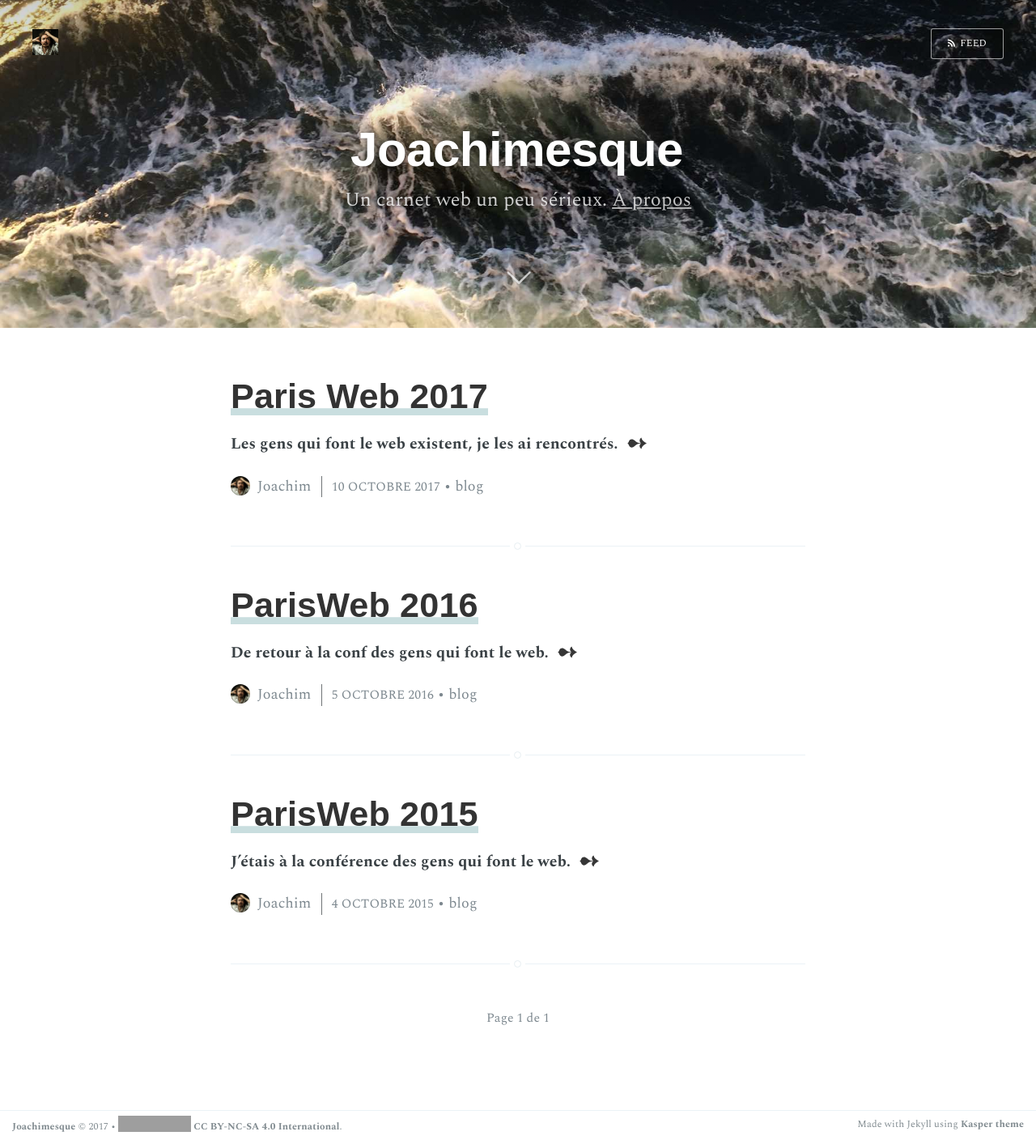
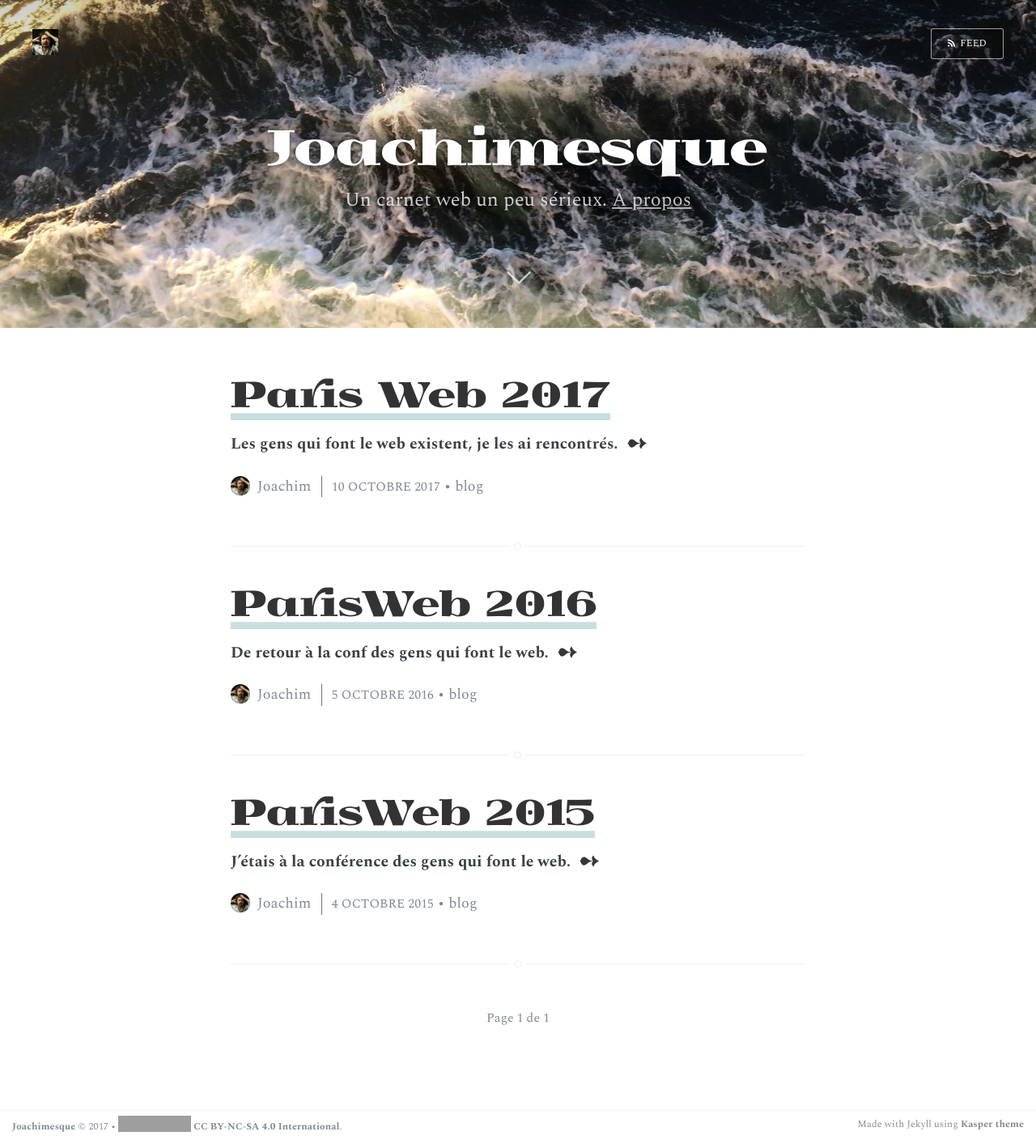
Before and after one commit to joachimesque/joachimesque.github.io, a Jekyll site: the page built from index.html, in a window 1280 px wide. Shown: the whole page at 81% size. Built offline with Jekyll 4.4.1, drawn with Linux system fonts in a browser that asks for light colours; some web fonts are replaced; the list of posts is cut into pages by our own code; grey boxes are pictures that could not be loaded.

Commit message:
New title font.

```diff
--- a/assets/css/screen.css
+++ b/assets/css/screen.css
@@ -168,6 +168,20 @@ table { border-collapse: collapse; border-spacing: 0; }
 
 
 /* ==========================================================================
+   1.1 Webfonts
+   ========================================================================== */
+
+@font-face {
+    font-family: 'yokaweradregular';
+    src: url('../fonts/yokawerad-webfont.woff2') format('woff2'),
+         url('../fonts/yokawerad-webfont.woff') format('woff');
+    font-weight: 700;
+    font-style: normal;
+
+}
+
+
+/* ==========================================================================
    2. General - Setting up some base styles
    ========================================================================== */
 
@@ -208,8 +222,8 @@ h4, h5, h6 {
     color: #2E2E2E;
     line-height: 1.15em;
     margin: 0 0 0.4em 0;
-    font-family: "Chonburi", sans-serif;
-    font-weight:  900;
+    font-family: "yokaweradregular", "Chonburi", sans-serif;
+    font-weight:  700;
 }
 
 h1 {
@@ -697,7 +711,7 @@ a#lien-contenu:focus {
     font-size: 5rem;
     letter-spacing: -.5px;
     font-weight: 700;
-    font-family: "Chonburi", sans-serif;
+    font-family: "yokaweradregular", "Chonburi", sans-serif;
     color: #fff;
     text-shadow: 0 0 60px rgba(0,0,0,0.8), 0 0 5px rgba(20, 24, 23,.5);
 }
@@ -776,7 +790,7 @@ a#lien-contenu:focus {
     background-color: #c9dedf;
 }
 .post p a:not(.read-more) {
-    box-shadow: inset 0 -.20em 0 0 white, inset 0 -.42em 0 0 #c9dedf;
+    box-shadow: inset 0 -.2em 0 0 white, inset 0 .2em 0 0 white, inset 0 -.42em 0 0 #c9dedf;
 }
 
 /* Add a little circle in the middle of the border-bottom on our .post
```
Also changed, not shown: assets/fonts/yokawerad-webfont.woff (added), assets/fonts/yokawerad-webfont.woff2 (added).
